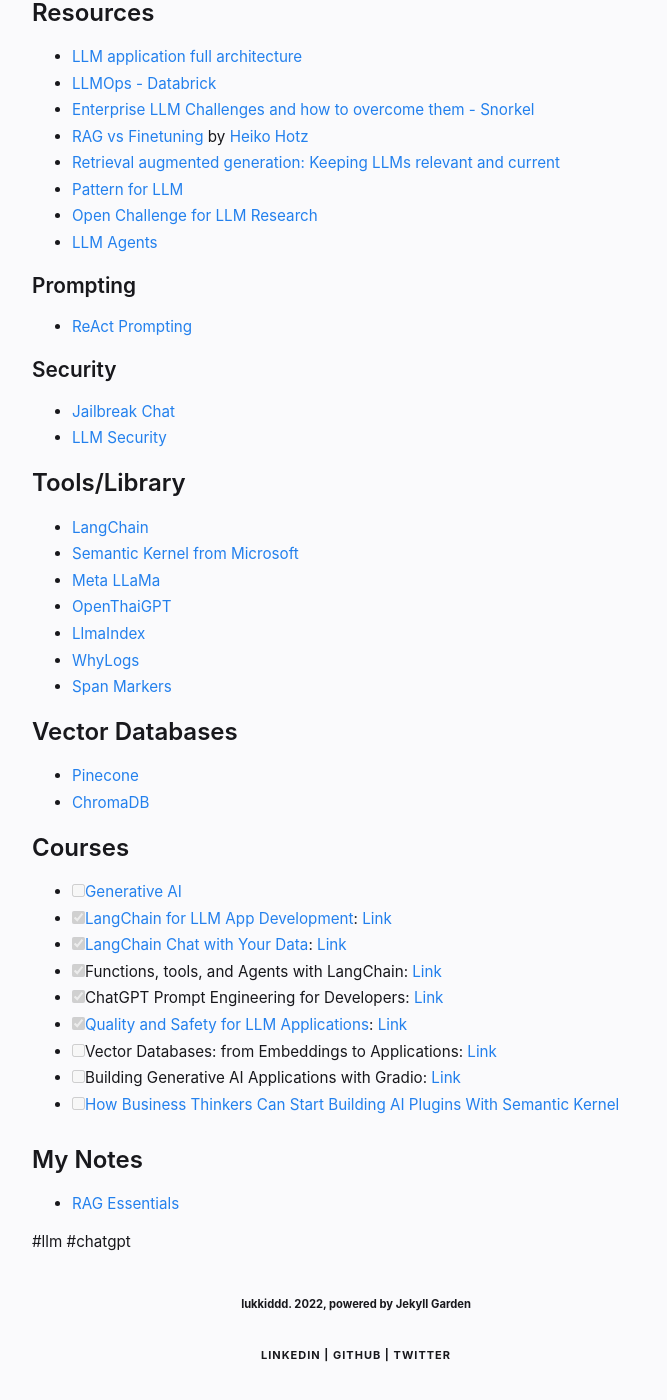
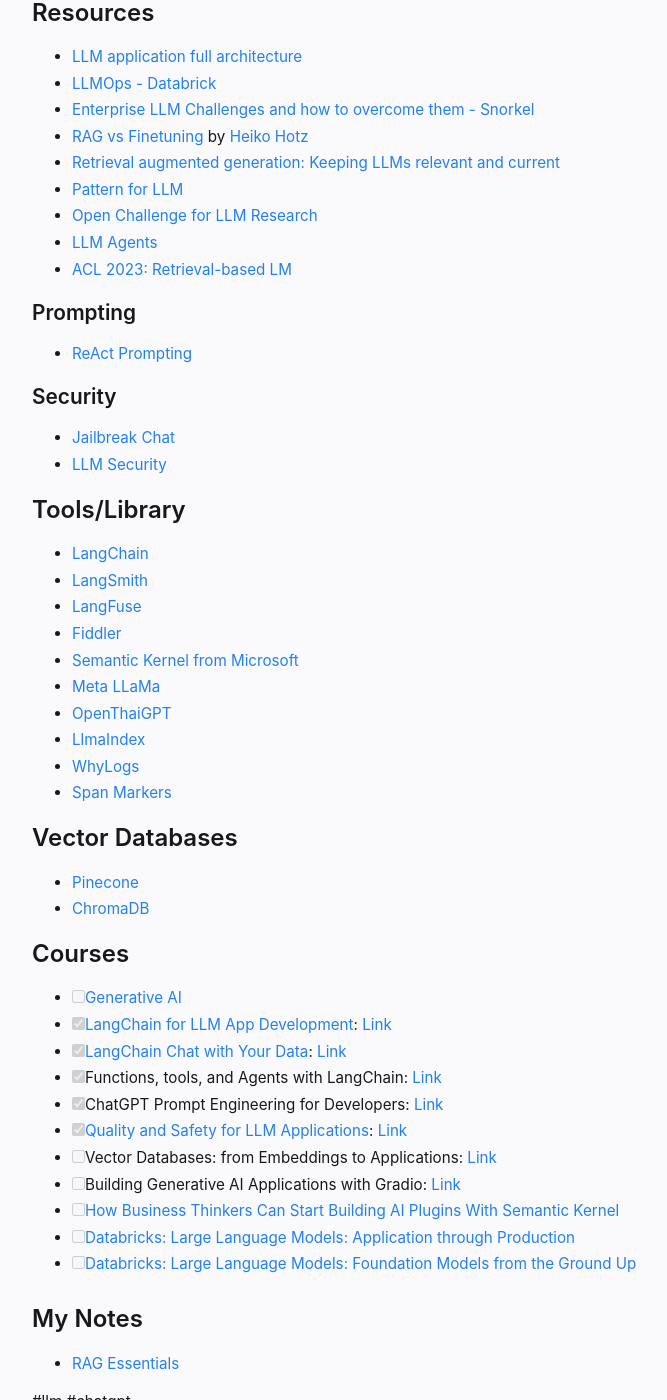
Before and after one commit to lukkiddd/lukkiddd.github.io, a Jekyll site: the page built from _notes/Public/Resources for LLM.md, in a window 1280 px wide and 1400 px high, scrolled down 502 px. Shown: the whole window, without its empty margins (294-961 px from the left). Built offline with Jekyll 4.4.1, drawn with Linux system fonts in a browser that asks for light colours.

Commit message:
Add Databrick LLM Course to Resources

```diff
--- a/_notes/Public/Resources for LLM.md
+++ b/_notes/Public/Resources for LLM.md
@@ -19,7 +19,7 @@
 - [Pattern for LLM](https://eugeneyan.com/writing/llm-patterns)
 - [Open Challenge for LLM Research](https://huyenchip.com/2023/08/16/llm-research-open-challenges.html)
 - [LLM Agents](https://promptengineering.org/what-are-large-language-model-llm-agents/)
-
+- [ACL 2023: Retrieval-based LM](https://acl2023-retrieval-lm.github.io)
 
 ### Prompting
 - [ReAct Prompting](https://www.promptingguide.ai/techniques/react)
@@ -31,6 +31,9 @@
 
 ## Tools/Library
 - [LangChain](https://www.langchain.com/)
+- [LangSmith](https://www.langchain.com/langsmith)
+- [LangFuse](https://langfuse.com/)
+- [Fiddler](https://www.fiddler.ai/)
 - [Semantic Kernel from Microsoft](https://github.com/microsoft/semantic-kernel)
 - [Meta LLaMa](https://ai.meta.com/llama/)
 - [OpenThaiGPT](https://openthaigpt.aieat.or.th/)
@@ -52,6 +55,8 @@
 - [ ] Vector Databases: from Embeddings to Applications: [Link](https://www.deeplearning.ai/short-courses/vector-databases-embeddings-applications/)
 - [ ] Building Generative AI Applications with Gradio: [Link](https://www.deeplearning.ai/short-courses/building-generative-ai-applications-with-gradio/)
 - [ ] [How Business Thinkers Can Start Building AI Plugins With Semantic Kernel](https://learn.deeplearning.ai/microsoft-semantic-kernel)
+- [ ] [Databricks: Large Language Models: Application through Production](https://www.edx.org/course/large-language-models-application-through-production)
+- [ ] [Databricks: Large Language Models: Foundation Models from the Ground Up](https://www.edx.org/course/large-language-models-foundation-models-from-the-ground-up)
 
 ---
 ## My Notes
```
